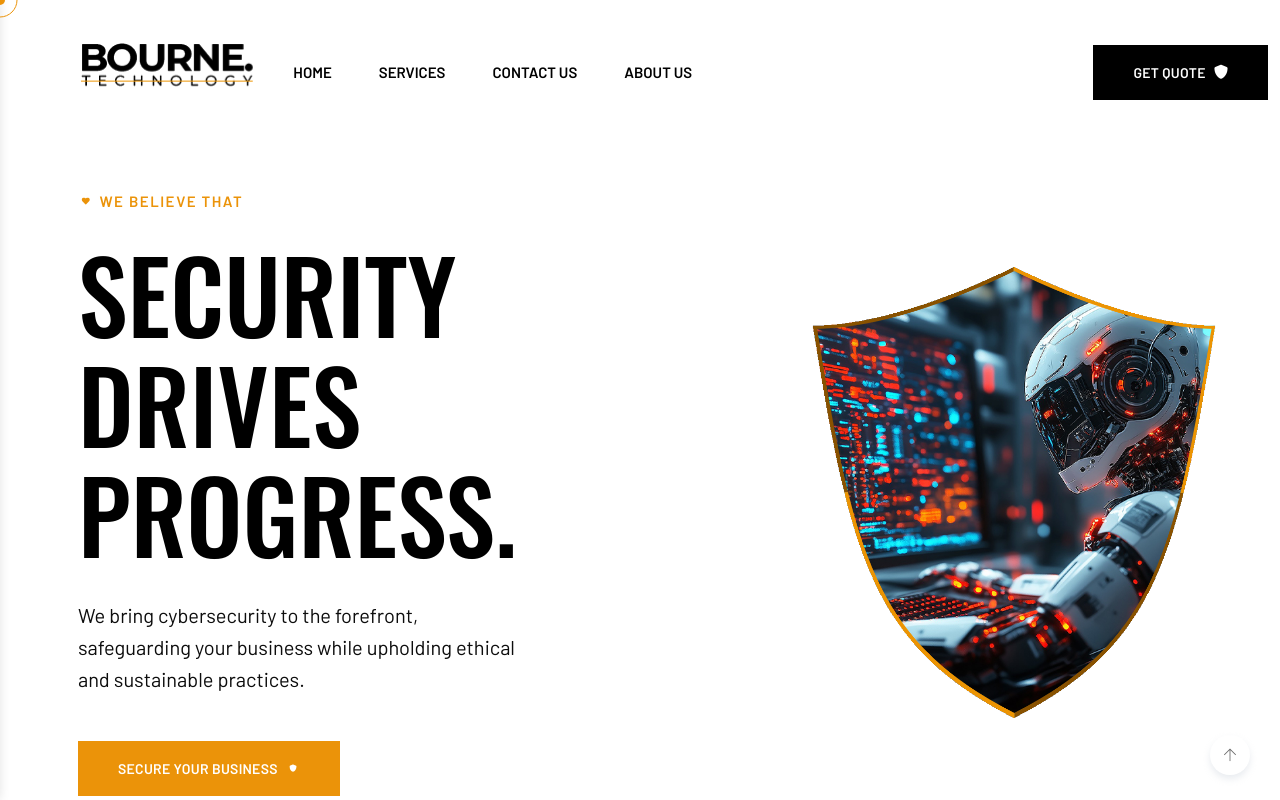
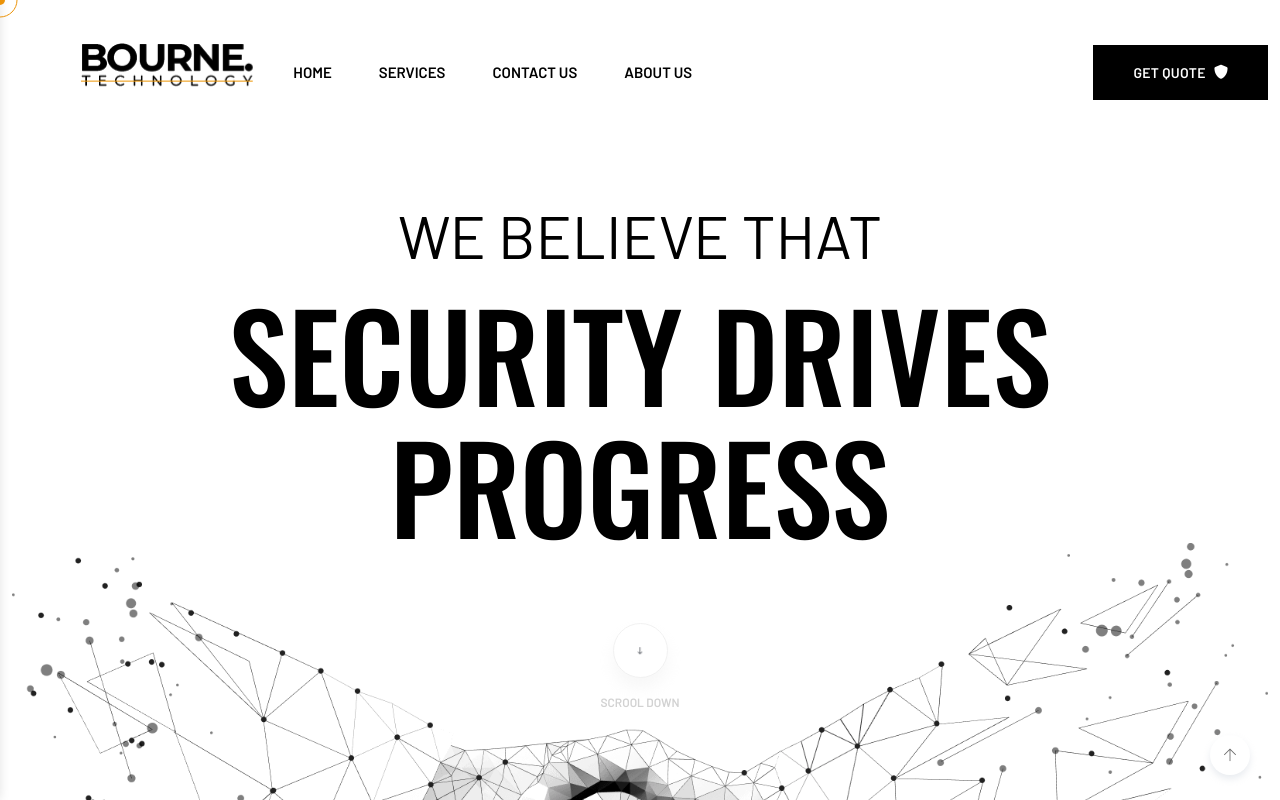
Before and after one commit to Bourne-Tech/bt-frontend, a React (Create React App) app: page / in a window 1280 px wide. Shown: the top 800 px of the page. Built offline with nearby package versions, Linux system fonts and the light colour scheme.

Commit message:
added an alternate hero component on homepage

```diff
--- a/src/components/hero2/hero2.js
+++ b/src/components/hero2/hero2.js
@@ -11,8 +11,8 @@ const Hero2 = (props) => {
                 <div className="row align-items-center justify-content-between">
                     <div className="col-12">
                         <div className="hero__content text-center">
-                            <span className="hero__title hero__title--small">Give your hand</span>
-                            <h1 className="hero__title hero__title--big">To The homeless</h1>
+                            <span className="hero__title hero__title--small">We Believe That</span>
+                            <h1 className="hero__title hero__title--big">Security Drives Progress</h1>
                             <div className="hero__topDown">
                                 <AnchorLink href='#feature' className="btn btn--styleOne btn--icon it-btn">
                                     <svg className="btn__icon" width="10" height="14" viewBox="0 0 10 14" fill="none" xmlns="http://www.w3.org/2000/svg">
--- a/src/main-component/HomePage/HomePage.js
+++ b/src/main-component/HomePage/HomePage.js
@@ -1,6 +1,7 @@
 import React, { Fragment } from 'react';
 import Header from '../../components/header/Header';
-import Hero from '../../components/hero/hero';
+// import Hero from '../../components/hero/hero';
+import Hero2 from '../../components/hero2/hero2';
 import About from '../../components/about/about';
 import Testimonial from '../../components/Testimonial/Testimonial';
 // import StoriesSection from '../../components/StoriesSection/StoriesSection';
@@ -18,7 +19,8 @@ const HomePage = () => {
         <div>
           <Header />
           <main className="page_content">
-            <Hero />
+            {/* <Hero /> */}
+            <Hero2 />
             <About />
             <MissionVision />
             <Testimonial />
```
Also changed, not shown: src/images/illus/hero-bg-thumb-2.png, 1 other file (tests, documents, lock files or other folders).
